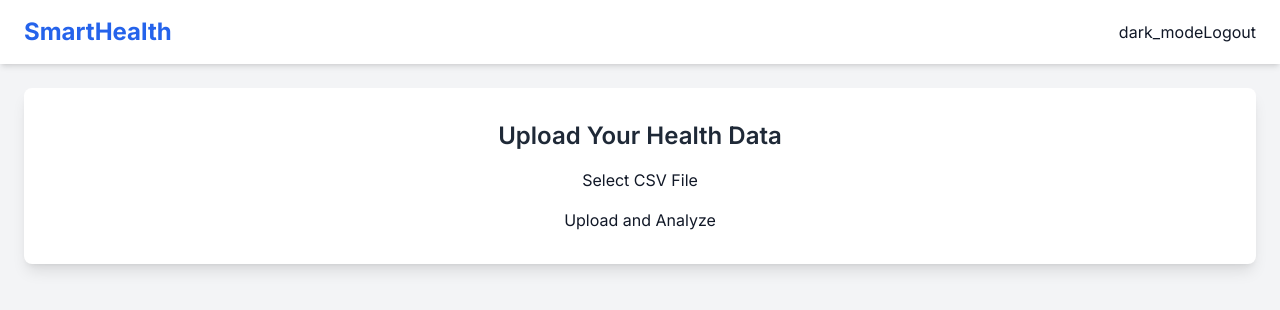
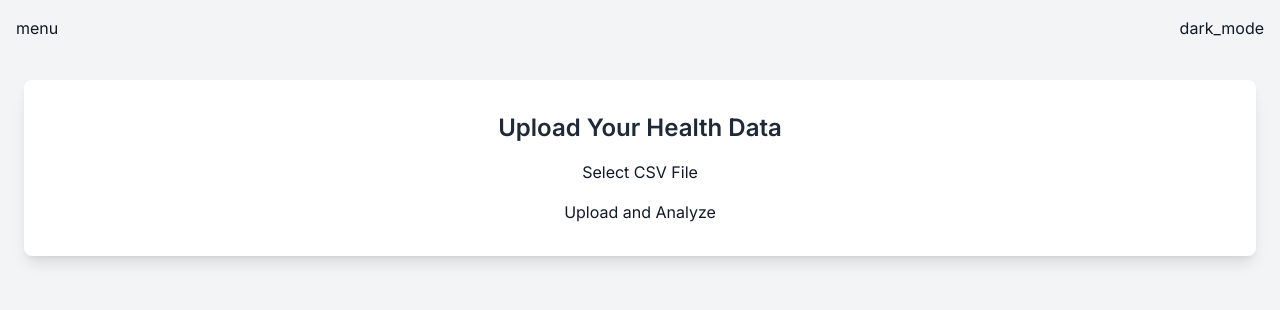
Before and after one commit to aayou004/SmartHealth, a React (Vite) app in the folder frontend/: page /upload in a window 1280 px wide. Shown: the top 310 px of the page. Built offline with nearby package versions, Linux system fonts and the light colour scheme.

Commit message:
chore: Update dark mode elements

```diff
--- a/frontend/src/App.jsx
+++ b/frontend/src/App.jsx
@@ -1,4 +1,3 @@
-// App.js
 import React from "react";
 import { BrowserRouter as Router, Routes, Route } from "react-router-dom";
 import WelcomePage from "./WelcomePage";
--- a/frontend/src/LoginPage.jsx
+++ b/frontend/src/LoginPage.jsx
@@ -1,4 +1,3 @@
-// src/LoginPage.js
 import React, { useState } from "react";
 import { Link } from "react-router-dom";
 import axios from "axios";
--- a/frontend/src/LogoutPage.jsx
+++ b/frontend/src/LogoutPage.jsx
@@ -1,4 +1,3 @@
-// src/LogoutPage.js
 import { useEffect } from "react";
 import { useNavigate } from "react-router-dom";
 
--- a/frontend/src/RegisterPage.jsx
+++ b/frontend/src/RegisterPage.jsx
@@ -1,4 +1,3 @@
-// src/RegisterPage.js
 import React, { useState } from "react";
 import axios from "axios";
 import { Link } from "react-router-dom";
--- a/frontend/src/UploadPage.jsx
+++ b/frontend/src/UploadPage.jsx
@@ -18,6 +18,7 @@ function UploadPage() {
   const [metric, setMetric] = useState("steps");
   const fileInputRef = useRef(null);
   const { theme, toggleTheme } = useContext(ThemeContext);
+  const [isSidebarOpen, setSidebarOpen] = useState(false);
 
   const handleFileChange = (e) => {
     const selectedFile = e.target.files[0];
@@ -62,23 +63,62 @@ function UploadPage() {
     navigate("/");
   };
 
+  const toggleSidebar = () => {
+    setSidebarOpen(!isSidebarOpen);
+  };
+
   return (
     <div className="bg-gray-100 dark:bg-gray-900 min-h-screen transition-colors duration-300">
-      <header className="bg-white dark:bg-gray-800 shadow-md">
-        <div className="container mx-auto px-6 py-4 flex justify-between items-center">
+      {/* Hamburger Menu Icon - Fixed Position */}
+      <div className="fixed top-0 left-0 p-4 z-40">
+        <md-icon-button onClick={toggleSidebar}>
+          <md-icon>{isSidebarOpen ? "close" : "menu"}</md-icon>
+        </md-icon-button>
+      </div>
+
+      {/* Theme Toggle Icon - Fixed Position */}
+      <div className="fixed top-0 right-0 p-4 z-40">
+        <md-icon-button onClick={toggleTheme}>
+          <md-icon>{theme === "light" ? "dark_mode" : "light_mode"}</md-icon>
+        </md-icon-button>
+      </div>
+
+      {/* Sidebar Overlay */}
+      {isSidebarOpen && (
+        <div
+          className="fixed inset-0 bg-black opacity-50 z-20"
+          onClick={toggleSidebar}
+        ></div>
+      )}
+
+      {/* Sidebar */}
+      <div
+        className={`fixed top-0 left-0 h-full bg-white dark:bg-gray-800 w-64 z-30 transform transition-transform duration-300 ease-in-out ${
+          isSidebarOpen ? "translate-x-0" : "-translate-x-full"
+        }`}
+      >
+        <div className="p-6 flex flex-col h-full">
+            {/* Container for title, moved down to make space for the hamburger icon */}
+            <div className="mt-16 mb-8">
                 <h1 className="text-2xl font-bold text-blue-600 dark:text-blue-400">
                   SmartHealth
                 </h1>
-          <div className="flex items-center">
-            <md-icon-button onClick={toggleTheme}>
-              <md-icon>{theme === "light" ? "dark_mode" : "light_mode"}</md-icon>
-            </md-icon-button>
-            <md-text-button onClick={handleLogout}>Logout</md-text-button>
+            </div>
+          {/* Logout button at the bottom */}
+          <nav className="flex flex-col gap-4 mt-auto">
+            <div className="flex items-center gap-2 p-2 rounded-md hover:bg-gray-200 dark:hover:bg-gray-700 cursor-pointer" onClick={handleLogout}>
+                <md-icon>logout</md-icon>
+                <span className="text-gray-700 dark:text-gray-300">Log Out</span>
+            </div>
+          </nav>
         </div>
       </div>
-      </header>
 
-      <main className="container mx-auto p-6">
+      {/* Main Content */}
+      <div className="relative z-10">
+        {/* The hamburger icon that was here is now removed and placed in a fixed position. */}
+
+        <main className="container mx-auto p-6 pt-20">
             <div className="bg-white dark:bg-gray-800 p-8 rounded-lg shadow-lg mb-8">
             <h2 className="text-2xl font-semibold mb-4 text-center text-gray-800 dark:text-gray-200">
                 Upload Your Health Data
@@ -164,6 +204,7 @@ function UploadPage() {
             )}
         </main>
       </div>
+    </div>
   );
 }
 
--- a/frontend/src/WelcomePage.jsx
+++ b/frontend/src/WelcomePage.jsx
@@ -1,4 +1,3 @@
-// src/WelcomePage.js
 import React from "react";
 import { Link } from "react-router-dom";
 
--- a/frontend/src/index.css
+++ b/frontend/src/index.css
@@ -24,6 +24,7 @@ body {
   --md-sys-color-primary: #60a5fa;
   --md-sys-color-outline: #8e9099;
 
+  /* --md-sys-color-surface-container-low: #1f1f1f; */
   --md-sys-color-surface-container-low: #1F2937;
-  --md-sys-color-on-surface-variant: #FFFFFF;
+  --md-sys-color-on-surface-variant: #a7a7a7;
 }
```
Lines whose indentation alone changed are shown as unchanged.
